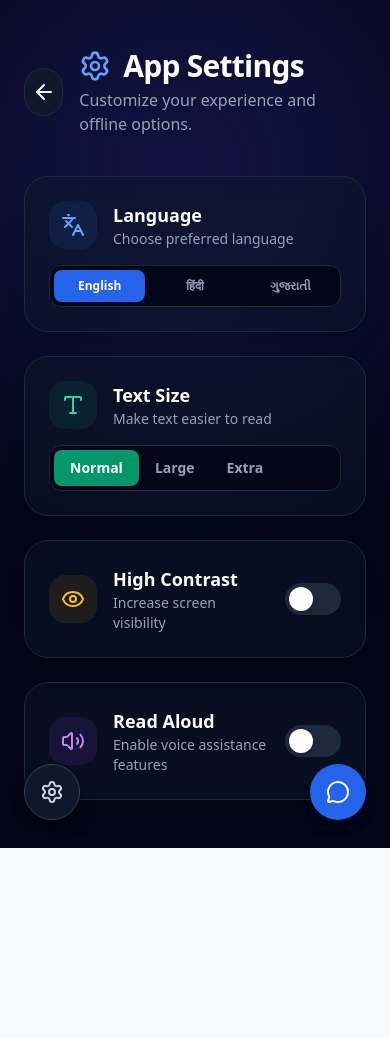
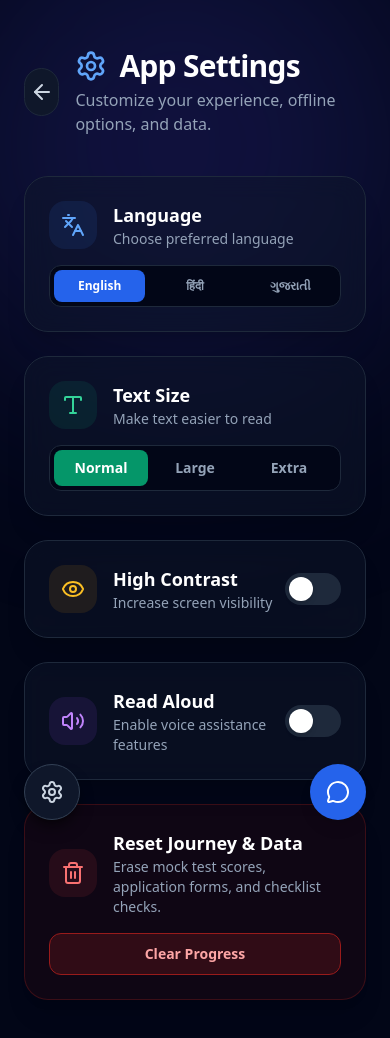
Before and after one commit to xAvirajx/Licence-Saathi, a React (Vite) app: page /settings in a window 390 px wide. Shown: the top 1038 px of the page. Before the commit the page ends 848 px from the top, so only its background shows below. Built offline with nearby package versions, Linux system fonts and the light colour scheme.

Commit message:
Add Reset Journey and Clear Data feature to Settings page

```diff
--- a/src/pages/Settings.jsx
+++ b/src/pages/Settings.jsx
@@ -1,8 +1,8 @@
 import { useContext, useState, useEffect } from 'react';
 import { AppContext } from '../App';
-import { Settings as SettingsIcon, Type, Languages, Eye, Volume2, ArrowLeft, Download } from 'lucide-react';
+import { Settings as SettingsIcon, Type, Languages, Eye, Volume2, ArrowLeft, Download, Trash2, CheckCircle2 } from 'lucide-react';
 import { Link } from 'react-router-dom';
-import { motion } from 'framer-motion';
+import { motion, AnimatePresence } from 'framer-motion';
 
 export default function Settings() {
   const {
@@ -14,21 +14,19 @@ export default function Settings() {
 
   const [installPrompt, setInstallPrompt] = useState(null);
   const [isInstalled, setIsInstalled] = useState(false);
+  const [showResetConfirm, setShowResetConfirm] = useState(false);
+  const [resetSuccess, setResetSuccess] = useState(false);
 
-  // PWA Install Prompt Listener
   useEffect(() => {
     const handleBeforeInstall = (e) => {
       e.preventDefault();
       setInstallPrompt(e);
     };
-
     window.addEventListener('beforeinstallprompt', handleBeforeInstall);
 
-    // Check if app is already installed and running in standalone mode
     if (window.matchMedia('(display-mode: standalone)').matches) {
       setIsInstalled(true);
     }
-
     return () => window.removeEventListener('beforeinstallprompt', handleBeforeInstall);
   }, []);
 
@@ -42,17 +40,28 @@ export default function Settings() {
     }
   };
 
+  const handleClearData = () => {
+    // Clear all persistent user state
+    localStorage.removeItem('licenceJourneyStage');
+    localStorage.removeItem('mockTestHistory');
+    localStorage.removeItem('ls_doc_checks');
+
+    setShowResetConfirm(false);
+    setResetSuccess(true);
+    setTimeout(() => {
+      setResetSuccess(false);
+      window.location.href = '/';
+    }, 1200);
+  };
+
   return (
     <div className="relative min-h-screen bg-slate-950 text-slate-50 py-12 px-6 flex flex-col font-sans overflow-hidden">
-
-      {/* Background Gradient */}
       <div className="absolute top-[-10%] right-[-10%] w-[500px] h-[500px] bg-indigo-600/20 rounded-full blur-[120px] pointer-events-none"></div>
 
       <div className="max-w-2xl mx-auto w-full relative z-10">
-
-        {/* Header Section */}
+        {/* Header */}
         <div className="flex items-center gap-4 mb-10">
-          <Link to="/" className="w-12 h-12 bg-slate-900 border border-slate-800 rounded-full flex items-center justify-center hover:bg-slate-800 transition">
+          <Link to="/" aria-label="Go Home" className="w-12 h-12 bg-slate-900 border border-slate-800 rounded-full flex items-center justify-center text-slate-300 hover:text-white hover:bg-slate-800 transition">
             <ArrowLeft size={24} />
           </Link>
           <div>
@@ -63,44 +72,41 @@ export default function Settings() {
               {lang === 'gu' && 'એપ સેટિંગ્સ'}
             </h1>
             <p className="text-slate-400 mt-1">
-              {lang === 'en' && 'Customize your experience and offline options.'}
-              {lang === 'hi' && 'अपने अनुभव और ऑफ़लाइन विकल्पों को अनुकूलित करें।'}
-              {lang === 'gu' && 'તમારો અનુભવ અને ઓફલાઇન વિકલ્પો કસ્ટમાઇઝ કરો.'}
+              {lang === 'en' && 'Customize your experience, offline options, and data.'}
+              {lang === 'hi' && 'अपने अनुभव, ऑफ़लाइन विकल्पों और डेटा को अनुकूलित करें।'}
+              {lang === 'gu' && 'તમારો અનુભવ, ઓફલાઇન વિકલ્પો અને ડેટા કસ્ટમાઇઝ કરો.'}
             </p>
           </div>
         </div>
 
         <div className="space-y-6">
-
-          {/* 1. PWA Install App Box (Conditionally Displayed) */}
+          {/* 1. PWA Install Button */}
           {(installPrompt || isInstalled) && (
-            <motion.div initial={{ opacity: 0, y: 10 }} animate={{ opacity: 1, y: 0 }} className="bg-blue-950/40 border border-blue-900/60 rounded-3xl p-6 shadow-xl flex items-center justify-between gap-4">
+            <motion.div initial={{ opacity: 0, y: 10 }} animate={{ opacity: 1, y: 0 }} className="bg-blue-950/40 border border-blue-800/60 rounded-3xl p-6 shadow-xl flex items-center justify-between">
               <div className="flex items-center gap-4">
                 <div className="w-12 h-12 bg-blue-500/10 text-blue-400 rounded-2xl flex items-center justify-center shrink-0">
                   <Download size={24} />
                 </div>
                 <div>
-                  <h3 className="text-lg font-bold text-white">
+                  <h2 className="text-lg font-bold text-white">
                     {lang === 'en' && 'Install App'}
                     {lang === 'hi' && 'ऐप इंस्टॉल करें'}
                     {lang === 'gu' && 'એપ ઇન્સ્ટોલ કરો'}
-                  </h3>
+                  </h2>
                   <p className="text-sm text-slate-300">
                     {isInstalled && lang === 'en' && 'App is installed on your device.'}
                     {isInstalled && lang === 'hi' && 'ऐप आपके डिवाइस पर इंस्टॉल है।'}
                     {isInstalled && lang === 'gu' && 'એપ તમારા ઉપકરણ પર ઇન્સ્ટોલ કરેલી છે.'}
-
                     {!isInstalled && lang === 'en' && 'Install Licence Saathi for fast offline access.'}
                     {!isInstalled && lang === 'hi' && 'तेज़ ऑफ़लाइन एक्सेस के लिए लाइसेंस साथी इंस्टॉल करें।'}
                     {!isInstalled && lang === 'gu' && 'ઝડપી ઓફલાઇન ઉપયોગ માટે લાઇસન્સ સાથી ઇન્સ્ટોલ કરો.'}
                   </p>
                 </div>
               </div>
-
               {!isInstalled && installPrompt && (
                 <button
                   onClick={handleInstallClick}
-                  className="bg-blue-600 hover:bg-blue-500 text-white font-bold px-5 py-3 rounded-xl transition shadow-lg shrink-0"
+                  className="bg-blue-600 hover:bg-blue-500 text-white font-bold px-5 py-3 rounded-xl transition shadow-lg shrink-0 ml-4"
                 >
                   {lang === 'en' && 'Install'}
                   {lang === 'hi' && 'इंस्टॉल'}
@@ -110,18 +116,18 @@ export default function Settings() {
             </motion.div>
           )}
 
-          {/* 2. Language Toggle Box */}
-          <motion.div initial={{ opacity: 0, y: 10 }} animate={{ opacity: 1, y: 0 }} className="bg-slate-900/50 backdrop-blur-md border border-slate-800 rounded-3xl p-6 shadow-xl flex flex-col md:flex-row md:items-center justify-between gap-4">
+          {/* 2. Language Picker */}
+          <motion.div initial={{ opacity: 0, y: 10 }} animate={{ opacity: 1, y: 0 }} className="bg-slate-900/50 backdrop-blur-md border border-slate-800 rounded-3xl p-6 shadow-xl flex flex-col sm:flex-row sm:items-center justify-between gap-4">
             <div className="flex items-center gap-4">
               <div className="w-12 h-12 bg-blue-500/10 text-blue-400 rounded-2xl flex items-center justify-center shrink-0">
                 <Languages size={24} />
               </div>
               <div>
-                <h3 className="text-lg font-bold text-white">
+                <h2 className="text-lg font-bold text-white">
                   {lang === 'en' && 'Language'}
                   {lang === 'hi' && 'भाषा'}
                   {lang === 'gu' && 'ભાષા'}
-                </h3>
+                </h2>
                 <p className="text-sm text-slate-400">
                   {lang === 'en' && 'Choose preferred language'}
                   {lang === 'hi' && 'पसंदीदा भाषा चुनें'}
@@ -129,32 +135,40 @@ export default function Settings() {
                 </p>
               </div>
             </div>
-
-            <div className="grid grid-cols-3 bg-slate-950 border border-slate-800 rounded-xl p-1 gap-1 w-full md:w-auto">
-              <button onClick={() => setLang('en')} className={`py-2 px-3 rounded-lg font-bold text-xs sm:text-sm transition text-center ${lang === 'en' ? 'bg-blue-600 text-white' : 'text-slate-400 hover:text-white'}`}>
+            <div className="grid grid-cols-3 bg-slate-950 border border-slate-800 rounded-xl p-1 gap-1 w-full sm:w-auto">
+              <button
+                onClick={() => setLang('en')}
+                className={`py-2 px-3 rounded-lg font-bold text-xs sm:text-sm transition ${lang === 'en' ? 'bg-blue-600 text-white' : 'text-slate-400 hover:text-white'}`}
+              >
                 English
               </button>
-              <button onClick={() => setLang('hi')} className={`py-2 px-3 rounded-lg font-bold text-xs sm:text-sm transition text-center ${lang === 'hi' ? 'bg-blue-600 text-white' : 'text-slate-400 hover:text-white'}`}>
+              <button
+                onClick={() => setLang('hi')}
+                className={`py-2 px-3 rounded-lg font-bold text-xs sm:text-sm transition ${lang === 'hi' ? 'bg-blue-600 text-white' : 'text-slate-400 hover:text-white'}`}
+              >
                 हिंदी
               </button>
-              <button onClick={() => setLang('gu')} className={`py-2 px-3 rounded-lg font-bold text-xs sm:text-sm transition text-center ${lang === 'gu' ? 'bg-blue-600 text-white' : 'text-slate-400 hover:text-white'}`}>
+              <button
+                onClick={() => setLang('gu')}
+                className={`py-2 px-3 rounded-lg font-bold text-xs sm:text-sm transition ${lang === 'gu' ? 'bg-blue-600 text-white' : 'text-slate-400 hover:text-white'}`}
+              >
                 ગુજરાતી
               </button>
             </div>
           </motion.div>
 
-          {/* 3. Text Size Toggle Box */}
-          <motion.div initial={{ opacity: 0, y: 10 }} animate={{ opacity: 1, y: 0 }} transition={{ delay: 0.1 }} className="bg-slate-900/50 backdrop-blur-md border border-slate-800 rounded-3xl p-6 shadow-xl flex flex-col md:flex-row md:items-center justify-between gap-4">
+          {/* 3. Text Size */}
+          <motion.div initial={{ opacity: 0, y: 10 }} animate={{ opacity: 1, y: 0 }} transition={{ delay: 0.1 }} className="bg-slate-900/50 backdrop-blur-md border border-slate-800 rounded-3xl p-6 shadow-xl flex flex-col sm:flex-row sm:items-center justify-between gap-4">
             <div className="flex items-center gap-4">
               <div className="w-12 h-12 bg-emerald-500/10 text-emerald-400 rounded-2xl flex items-center justify-center shrink-0">
                 <Type size={24} />
               </div>
               <div>
-                <h3 className="text-lg font-bold text-white">
+                <h2 className="text-lg font-bold text-white">
                   {lang === 'en' && 'Text Size'}
                   {lang === 'hi' && 'पाठ का आकार'}
                   {lang === 'gu' && 'ટેક્સ્ટ સાઈઝ'}
-                </h3>
+                </h2>
                 <p className="text-sm text-slate-400">
                   {lang === 'en' && 'Make text easier to read'}
                   {lang === 'hi' && 'पाठ को पढ़ने में आसान बनाएं'}
@@ -162,19 +176,27 @@ export default function Settings() {
                 </p>
               </div>
             </div>
-
-            <div className="flex bg-slate-950 border border-slate-800 rounded-xl p-1">
-              <button onClick={() => setTextSize('normal')} className={`px-4 py-2 rounded-lg font-bold text-sm transition ${textSize === 'normal' ? 'bg-emerald-600 text-white' : 'text-slate-400 hover:text-white'}`}>
+            <div className="flex bg-slate-950 border border-slate-800 rounded-xl p-1 w-full sm:w-auto">
+              <button
+                onClick={() => setTextSize('normal')}
+                className={`flex-1 sm:flex-initial px-4 py-2 rounded-lg font-bold text-sm transition ${textSize === 'normal' ? 'bg-emerald-600 text-white' : 'text-slate-400 hover:text-white'}`}
+              >
                 {lang === 'en' && 'Normal'}
                 {lang === 'hi' && 'सामान्य'}
                 {lang === 'gu' && 'સામાન્ય'}
               </button>
-              <button onClick={() => setTextSize('large')} className={`px-4 py-2 rounded-lg font-bold text-sm transition ${textSize === 'large' ? 'bg-emerald-600 text-white' : 'text-slate-400 hover:text-white'}`}>
+              <button
+                onClick={() => setTextSize('large')}
+                className={`flex-1 sm:flex-initial px-4 py-2 rounded-lg font-bold text-sm transition ${textSize === 'large' ? 'bg-emerald-600 text-white' : 'text-slate-400 hover:text-white'}`}
+              >
                 {lang === 'en' && 'Large'}
                 {lang === 'hi' && 'बड़ा'}
                 {lang === 'gu' && 'મોટું'}
               </button>
-              <button onClick={() => setTextSize('extra')} className={`px-4 py-2 rounded-lg font-bold text-sm transition ${textSize === 'extra' ? 'bg-emerald-600 text-white' : 'text-slate-400 hover:text-white'}`}>
+              <button
+                onClick={() => setTextSize('extra')}
+                className={`flex-1 sm:flex-initial px-4 py-2 rounded-lg font-bold text-sm transition ${textSize === 'extra' ? 'bg-emerald-600 text-white' : 'text-slate-400 hover:text-white'}`}
+              >
                 {lang === 'en' && 'Extra'}
                 {lang === 'hi' && 'विशाल'}
                 {lang === 'gu' && 'વિશાળ'}
@@ -182,18 +204,18 @@ export default function Settings() {
             </div>
           </motion.div>
 
-          {/* 4. High Contrast Toggle Box */}
-          <motion.div initial={{ opacity: 0, y: 10 }} animate={{ opacity: 1, y: 0 }} transition={{ delay: 0.2 }} className="bg-slate-900/50 backdrop-blur-md border border-slate-800 rounded-3xl p-6 shadow-xl flex items-center justify-between gap-4">
+          {/* 4. High Contrast */}
+          <motion.div initial={{ opacity: 0, y: 10 }} animate={{ opacity: 1, y: 0 }} transition={{ delay: 0.2 }} className="bg-slate-900/50 backdrop-blur-md border border-slate-800 rounded-3xl p-6 shadow-xl flex items-center justify-between">
             <div className="flex items-center gap-4">
               <div className="w-12 h-12 bg-amber-500/10 text-amber-400 rounded-2xl flex items-center justify-center shrink-0">
                 <Eye size={24} />
               </div>
               <div>
-                <h3 className="text-lg font-bold text-white">
+                <h2 className="text-lg font-bold text-white">
                   {lang === 'en' && 'High Contrast'}
                   {lang === 'hi' && 'उच्च कंट्रास्ट'}
                   {lang === 'gu' && 'હાઈ કોન્ટ્રાસ્ટ'}
-                </h3>
+                </h2>
                 <p className="text-sm text-slate-400">
                   {lang === 'en' && 'Increase screen visibility'}
                   {lang === 'hi' && 'स्क्रीन दृश्यता बढ़ाएं'}
@@ -201,32 +223,27 @@ export default function Settings() {
                 </p>
               </div>
             </div>
-
             <button
               onClick={() => setHighContrast(!highContrast)}
+              aria-label="Toggle High Contrast"
               className={`w-14 h-8 rounded-full p-1 transition-colors duration-300 ease-in-out shrink-0 ${highContrast ? 'bg-amber-500' : 'bg-slate-800'}`}
             >
-              <motion.div
-                layout
-                className="w-6 h-6 bg-white rounded-full shadow-md"
-                initial={false}
-                animate={{ x: highContrast ? 24 : 0 }}
-              />
+              <motion.div layout className="w-6 h-6 bg-white rounded-full shadow-md" initial={false} animate={{ x: highContrast ? 24 : 0 }} />
             </button>
           </motion.div>
 
-          {/* 5. Read Aloud Toggle Box */}
-          <motion.div initial={{ opacity: 0, y: 10 }} animate={{ opacity: 1, y: 0 }} transition={{ delay: 0.3 }} className="bg-slate-900/50 backdrop-blur-md border border-slate-800 rounded-3xl p-6 shadow-xl flex items-center justify-between gap-4">
+          {/* 5. Read Aloud */}
+          <motion.div initial={{ opacity: 0, y: 10 }} animate={{ opacity: 1, y: 0 }} transition={{ delay: 0.3 }} className="bg-slate-900/50 backdrop-blur-md border border-slate-800 rounded-3xl p-6 shadow-xl flex items-center justify-between">
             <div className="flex items-center gap-4">
               <div className="w-12 h-12 bg-purple-500/10 text-purple-400 rounded-2xl flex items-center justify-center shrink-0">
                 <Volume2 size={24} />
               </div>
               <div>
-                <h3 className="text-lg font-bold text-white">
+                <h2 className="text-lg font-bold text-white">
                   {lang === 'en' && 'Read Aloud'}
                   {lang === 'hi' && 'जोर से पढ़ें'}
                   {lang === 'gu' && 'મોટેથી વાંચો'}
-                </h3>
+                </h2>
                 <p className="text-sm text-slate-400">
                   {lang === 'en' && 'Enable voice assistance features'}
                   {lang === 'hi' && 'वॉयस सहायता सुविधाएँ सक्षम करें'}
@@ -234,20 +251,80 @@ export default function Settings() {
                 </p>
               </div>
             </div>
-
             <button
               onClick={() => setReadAloud(!readAloud)}
-              className={`w-14 h-8 rounded-full p-1 transition-colors duration-300 ease-in-out shrink-0 ${readAloud ? 'bg-purple-500' : 'bg-slate-800'}`}
+              aria-label="Toggle Read Aloud"
+              className={`w-14 h-8 rounded-full p-1 transition-colors duration-300 ease-in-out shrink-0 ${readAloud ? 'bg-purple-600' : 'bg-slate-800'}`}
             >
-              <motion.div
-                layout
-                className="w-6 h-6 bg-white rounded-full shadow-md"
-                initial={false}
-                animate={{ x: readAloud ? 24 : 0 }}
-              />
+              <motion.div layout className="w-6 h-6 bg-white rounded-full shadow-md" initial={false} animate={{ x: readAloud ? 24 : 0 }} />
             </button>
           </motion.div>
 
+          {/* 6. Reset Journey & Clear Data (Item 18) */}
+          <motion.div initial={{ opacity: 0, y: 10 }} animate={{ opacity: 1, y: 0 }} transition={{ delay: 0.4 }} className="bg-red-950/20 border border-red-900/40 rounded-3xl p-6 shadow-xl">
+            <div className="flex flex-col sm:flex-row sm:items-center justify-between gap-4">
+              <div className="flex items-center gap-4">
+                <div className="w-12 h-12 bg-red-500/10 text-red-400 rounded-2xl flex items-center justify-center shrink-0">
+                  <Trash2 size={24} />
+                </div>
+                <div>
+                  <h2 className="text-lg font-bold text-white">
+                    {lang === 'en' && 'Reset Journey & Data'}
+                    {lang === 'hi' && 'यात्रा और डेटा रीसेट करें'}
+                    {lang === 'gu' && 'પ્રવાસ અને ડેટા રીસેટ કરો'}
+                  </h2>
+                  <p className="text-sm text-slate-400">
+                    {lang === 'en' && 'Erase mock test scores, application forms, and checklist checks.'}
+                    {lang === 'hi' && 'मॉक टेस्ट स्कोर, आवेदन फॉर्म और चेकलिस्ट विवरण हटाएं।'}
+                    {lang === 'gu' && 'મોક ટેસ્ટ સ્કોર, અરજી વિગતો અને ચેકલિસ્ટ દૂર કરો.'}
+                  </p>
+                </div>
+              </div>
+
+              {!showResetConfirm ? (
+                <button
+                  onClick={() => setShowResetConfirm(true)}
+                  className="bg-red-900/30 hover:bg-red-800/50 text-red-300 border border-red-800 font-bold px-5 py-2.5 rounded-xl transition text-sm shrink-0"
+                >
+                  {lang === 'en' && 'Clear Progress'}
+                  {lang === 'hi' && 'प्रगति हटाएं'}
+                  {lang === 'gu' && 'ડેટા સાફ કરો'}
+                </button>
+              ) : (
+                <div className="flex items-center gap-2 shrink-0">
+                  <button
+                    onClick={handleClearData}
+                    className="bg-red-600 hover:bg-red-500 text-white font-bold px-4 py-2 rounded-xl transition text-sm shadow-md"
+                  >
+                    {lang === 'en' && 'Yes, Reset'}
+                    {lang === 'hi' && 'हाँ, रीसेट करें'}
+                    {lang === 'gu' && 'હા, રીસેટ કરો'}
+                  </button>
+                  <button
+                    onClick={() => setShowResetConfirm(false)}
+                    className="bg-slate-800 hover:bg-slate-700 text-slate-300 font-bold px-4 py-2 rounded-xl transition text-sm"
+                  >
+                    {lang === 'en' && 'Cancel'}
+                    {lang === 'hi' && 'रद्द करें'}
+                    {lang === 'gu' && 'રદ કરો'}
+                  </button>
+                </div>
+              )}
+            </div>
+
+            <AnimatePresence>
+              {resetSuccess && (
+                <motion.div initial={{ opacity: 0, y: 5 }} animate={{ opacity: 1, y: 0 }} exit={{ opacity: 0 }} className="mt-4 p-3 bg-emerald-950/40 border border-emerald-800 text-emerald-300 rounded-xl text-sm flex items-center gap-2">
+                  <CheckCircle2 size={16} />
+                  <span>
+                    {lang === 'en' && 'All local progress cleared. Redirecting to home...'}
+                    {lang === 'hi' && 'सभी स्थानीय प्रगति हटा दी गई। होम पेज पर पुनः निर्देशित किया जा रहा है...'}
+                    {lang === 'gu' && 'બધો લોકલ ડેટા સાફ થઈ ગયો છે. હોમ પેજ પર લઈ જઈ રહ્યા છીએ...'}
+                  </span>
+                </motion.div>
+              )}
+            </AnimatePresence>
+          </motion.div>
         </div>
       </div>
     </div>
```
